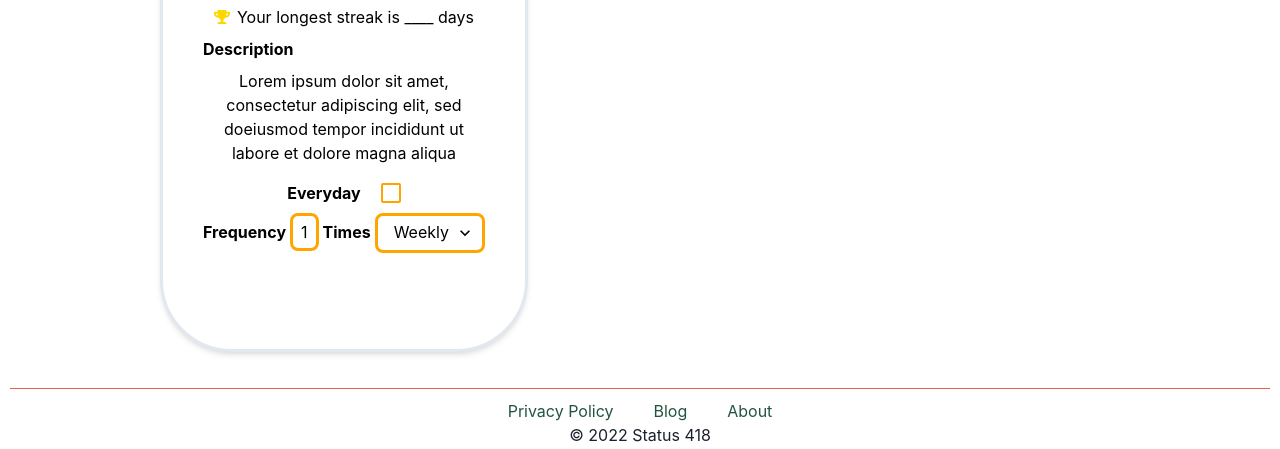
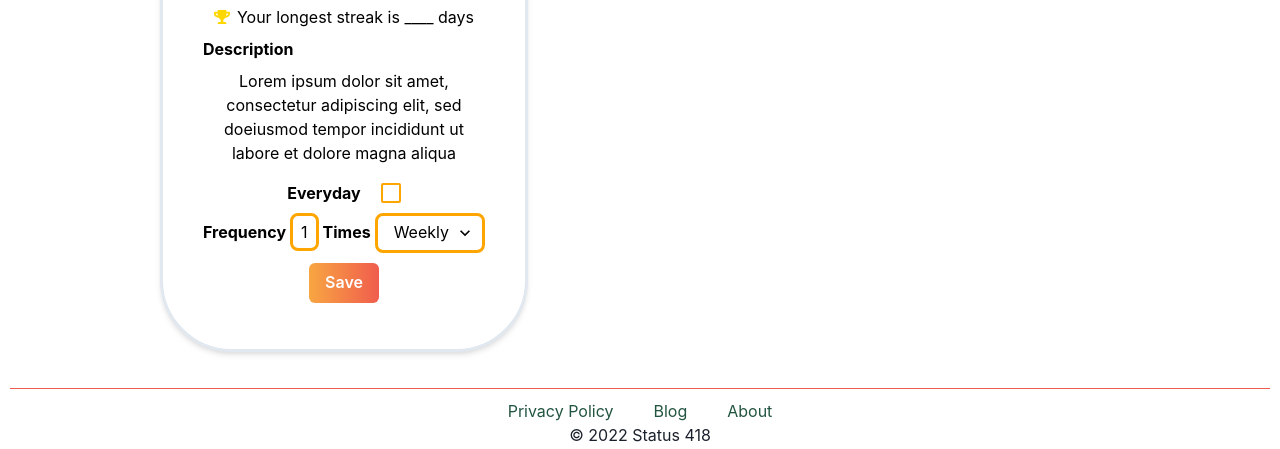
Before and after one commit to SchoolOfCode/final-project_front-end-status-418, a React app in the folder rootine/: page / in a window 1280 px wide. Shown: the part 351-800 px from the top of the page. Built offline with nearby package versions, Linux system fonts and the light colour scheme; no server answers; a web font is replaced by a local one.

Commit message:
save button added

```diff
--- a/rootine/src/components/DetailsPanel/DetailsPanel.js
+++ b/rootine/src/components/DetailsPanel/DetailsPanel.js
@@ -20,7 +20,8 @@ import {
   WrapItem,
   useColorModeValue,
   Tooltip,
-  Select
+  Select,
+  Button,
 } from "@chakra-ui/react";
 import { CheckIcon, CloseIcon } from "@chakra-ui/icons";
 
@@ -72,7 +73,7 @@ const DetailsPanel = () => {
                 py={2}
                 px={4}
                 _hover={{
-              background: useColorModeValue("gray.100", "gray.700")
+                  background: useColorModeValue("gray.100", "gray.700"),
                 }}
               />
             </Tooltip>
@@ -83,7 +84,7 @@ const DetailsPanel = () => {
 
         <Box className="current-streak">
           <Wrap spacing="5px">
-            <WrapItem alignItems="center" >
+            <WrapItem alignItems="center">
               <FaFire color="#f05d4d" />
               <Text ml="5px">You are currently on a ____ streak</Text>
             </WrapItem>
@@ -91,15 +92,18 @@ const DetailsPanel = () => {
         </Box>
         <Box className="longest-streak">
           <Wrap spacing="5px">
-            <WrapItem alignItems="center" >
-              <FaTrophy color="gold"/>
+            <WrapItem alignItems="center">
+              <FaTrophy color="gold" />
               <Text ml="7px">Your longest streak is ____ days</Text>
             </WrapItem>
           </Wrap>
         </Box>
 
         <Box className="description">
-          <Heading size="sm" display="inline"> Description </Heading>
+          <Heading size="sm" display="inline">
+            {" "}
+            Description{" "}
+          </Heading>
           <Editable
             defaultValue="Lorem ipsum dolor sit amet, consectetur adipiscing elit, sed doeiusmod tempor incididunt ut labore et dolore magna aliqua"
             textAlign="center"
@@ -111,13 +115,12 @@ const DetailsPanel = () => {
                 py={2}
                 px={4}
                 _hover={{
-              background: useColorModeValue("gray.100", "gray.700")
+                  background: useColorModeValue("gray.100", "gray.700"),
                 }}
               />
             </Tooltip>
             <EditableControls />
-            <EditableTextarea
-            rows="4" />
+            <EditableTextarea rows="4" />
           </Editable>
         </Box>
 
@@ -129,7 +132,7 @@ const DetailsPanel = () => {
         </Box>
       </VStack>
 
-      <Box className="frequency" >
+      <Box className="frequency">
         <Stack spacing={1} direction="row" align="baseline">
           <Text fontWeight="bold"> Frequency</Text>
           <Editable
@@ -139,30 +142,61 @@ const DetailsPanel = () => {
             borderWidth="3px"
             defaultValue="1"
             borderColor="orange"
-
           >
             <EditablePreview />
             <EditableInput />
           </Editable>
 
           <Text fontWeight="bold">Times</Text>
-          <Select variant="outline" size="md" borderRadius="0.5em"
-            borderWidth="3px" borderColor="orange">
+          <Select
+            variant="outline"
+            size="md"
+            borderRadius="0.5em"
+            borderWidth="3px"
+            borderColor="orange"
+          >
             <option>Weekly</option>
             <option>Monthly</option>
           </Select>
         </Stack>
       </Box>
-
-      {/* Habit Title header , use theme font */}
-      {/* Current Habit Streak / Icon and p tag */}
-      {/* Longest Habit Streak / Icon and p tag*/}
-
-      {/* Description / p tag */}
-      {/* Everyday Toggle  / checkbox */}
-      {/* Frequency / p tag with input field and dropdown */}
+      <Box>
+        <VStack>
+          <Button
+            className="save-button"
+            bgRepeat="repeat"
+            colorScheme="orange"
+            bgGradient="linear(to-l, #f05d4d, #f8a642 )"
+            align="center"
+            direction="row"
+            mt="10px"
+          >
+            Save
+          </Button>
+        </VStack>
+      </Box>
     </Box>
   );
 };
 
 export default DetailsPanel;
+
+{
+  /* Habit Title header , use theme font */
+}
+{
+  /* Current Habit Streak / Icon and p tag */
+}
+{
+  /* Longest Habit Streak / Icon and p tag*/
+}
+
+{
+  /* Description / p tag */
+}
+{
+  /* Everyday Toggle  / checkbox */
+}
+{
+  /* Frequency / p tag with input field and dropdown */
+}
```
Also changed, not shown: rootine/src/components/DetailsPanel/DetailsPanel.css (line endings or trailing spaces). Lines whose indentation alone changed are shown as unchanged.
